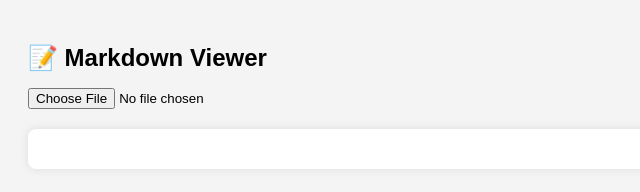
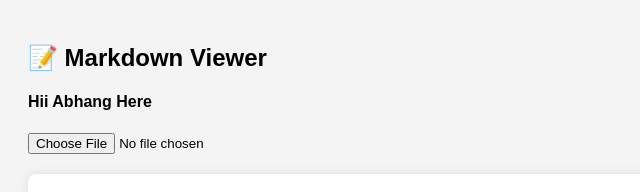
Before and after one commit to Abhang-9076/MD_Viewer, a plain HTML site: page Index.html in a window 1280 px wide. Shown: the whole page, without its empty margins (0-640 px from the left). Drawn offline with nearby package versions, Linux system fonts and the light colour scheme.

Commit message:
added my name in html

```diff
--- a/Index.html
+++ b/Index.html
@@ -13,6 +13,7 @@
 <body>
 
   <h1>📝 Markdown Viewer</h1>
+  <h4>Hii Abhang Here</h4>
   <input type="file" id="fileInput" accept=".md,.markdown" />
   <div id="output"></div>
 
```
